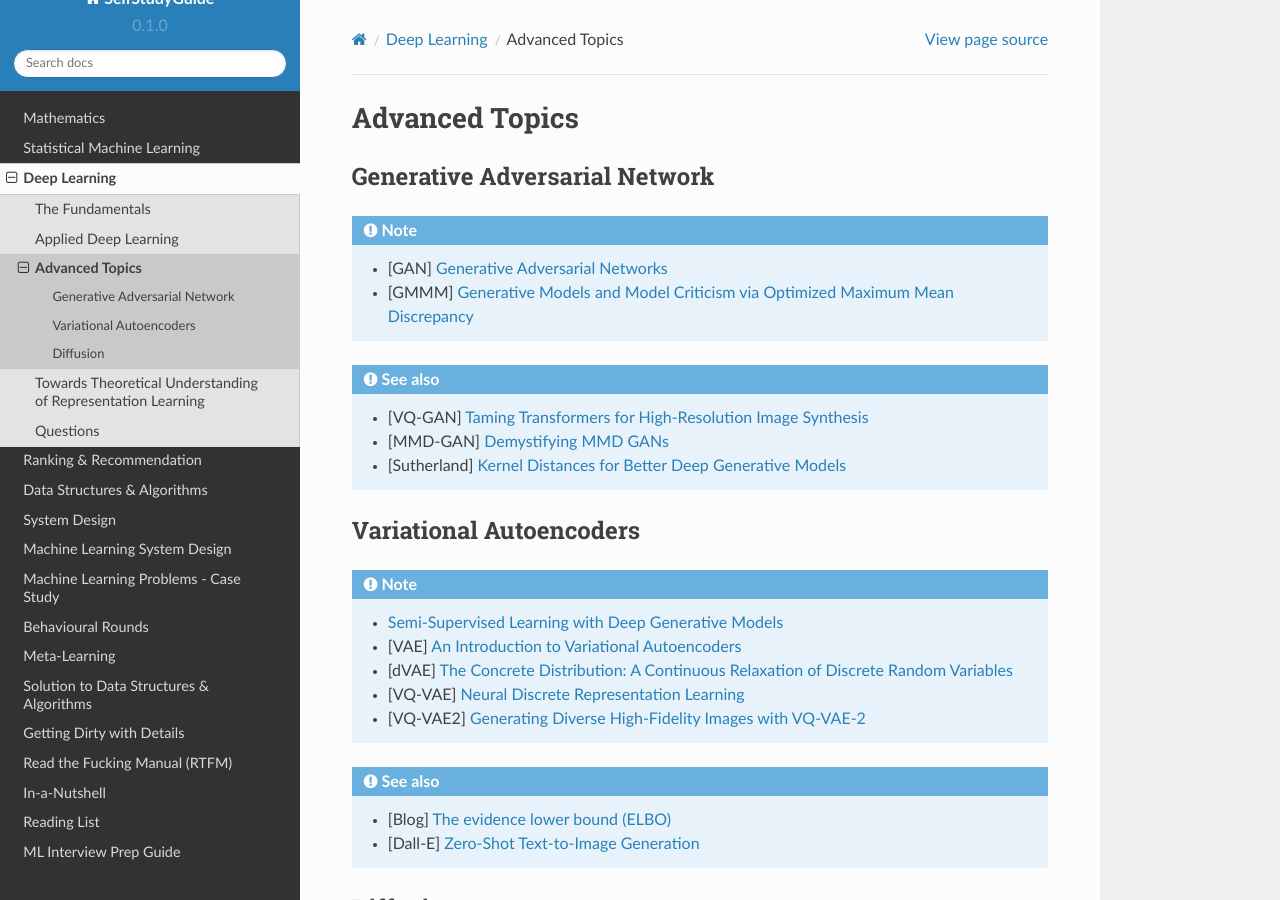
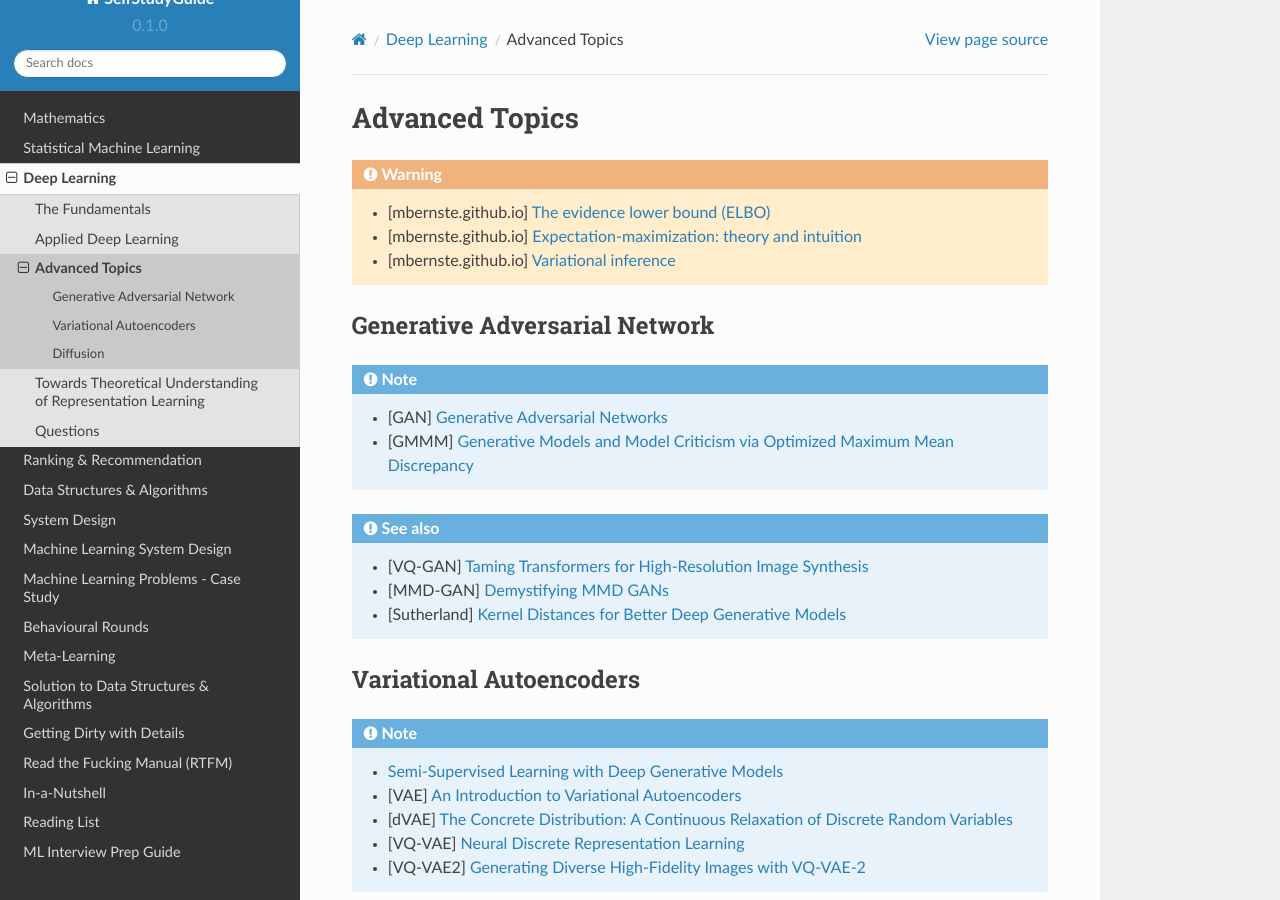
Before and after one commit to uselesstechjunks/leetcode, a Sphinx documentation site: the page built from docs/source/dl/advanced/index.rst, in a window 1280 px wide and 900 px high. Built offline with Sphinx 7.4.7 and the Read the Docs theme 2.0.0, drawn with Linux system fonts in a browser that asks for light colours.

Commit message:
Update index.rst (#242)

```diff
--- a/docs/source/dl/advanced/index.rst
+++ b/docs/source/dl/advanced/index.rst
@@ -1,6 +1,11 @@
 #####################################################################################
 Advanced Topics
 #####################################################################################
+
+.. warning::
+	* [mbernste.github.io] `The evidence lower bound (ELBO) <https://mbernste.github.io/posts/elbo/>`_
+	* [mbernste.github.io] `Expectation-maximization: theory and intuition <https://mbernste.github.io/posts/em/>`_
+	* [mbernste.github.io] `Variational inference <https://mbernste.github.io/posts/variational_inference/>`_
 
 *************************************************************************************
 Generative Adversarial Network
@@ -25,7 +30,6 @@ Variational Autoencoders
 	* [VQ-VAE2] `Generating Diverse High-Fidelity Images with VQ-VAE-2 <https://arxiv.org/abs/1906.00446>`_
 
 .. seealso::
-	* [Blog] `The evidence lower bound (ELBO) <https://mbernste.github.io/posts/elbo/>`_
 	* [Dall-E] `Zero-Shot Text-to-Image Generation <https://arxiv.org/abs/2102.12092>`_
 
 *************************************************************************************
```
